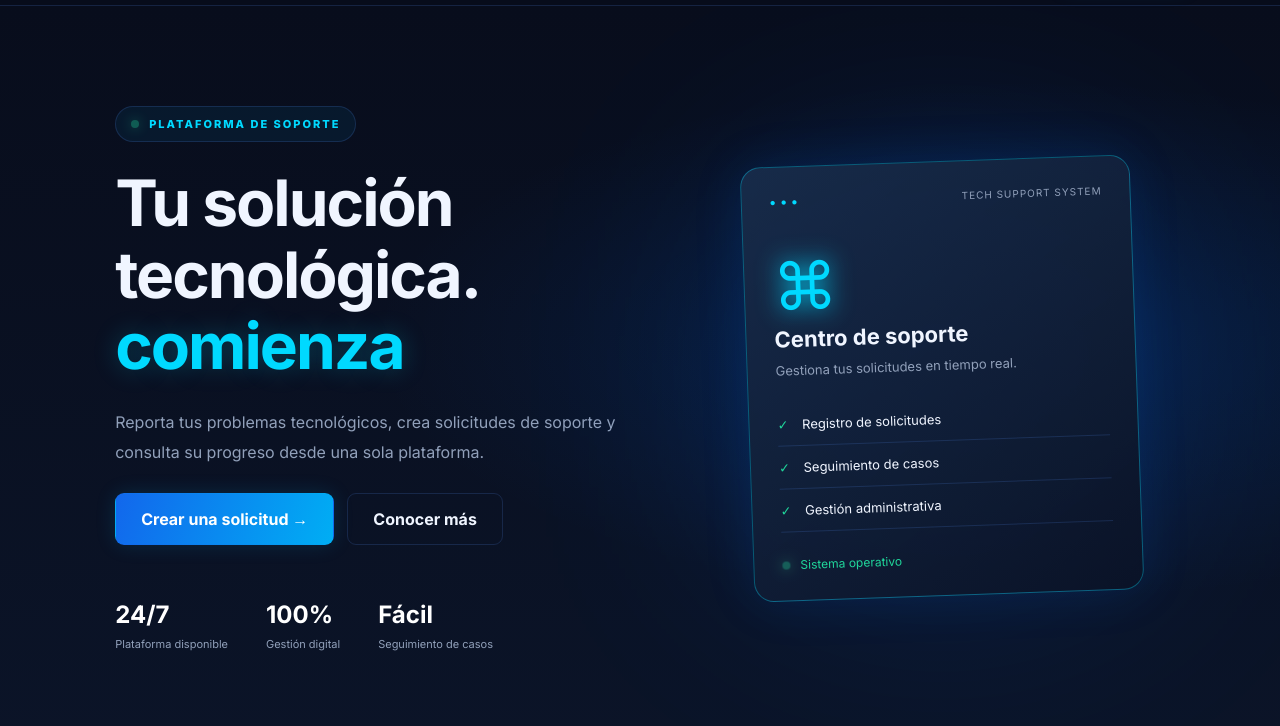
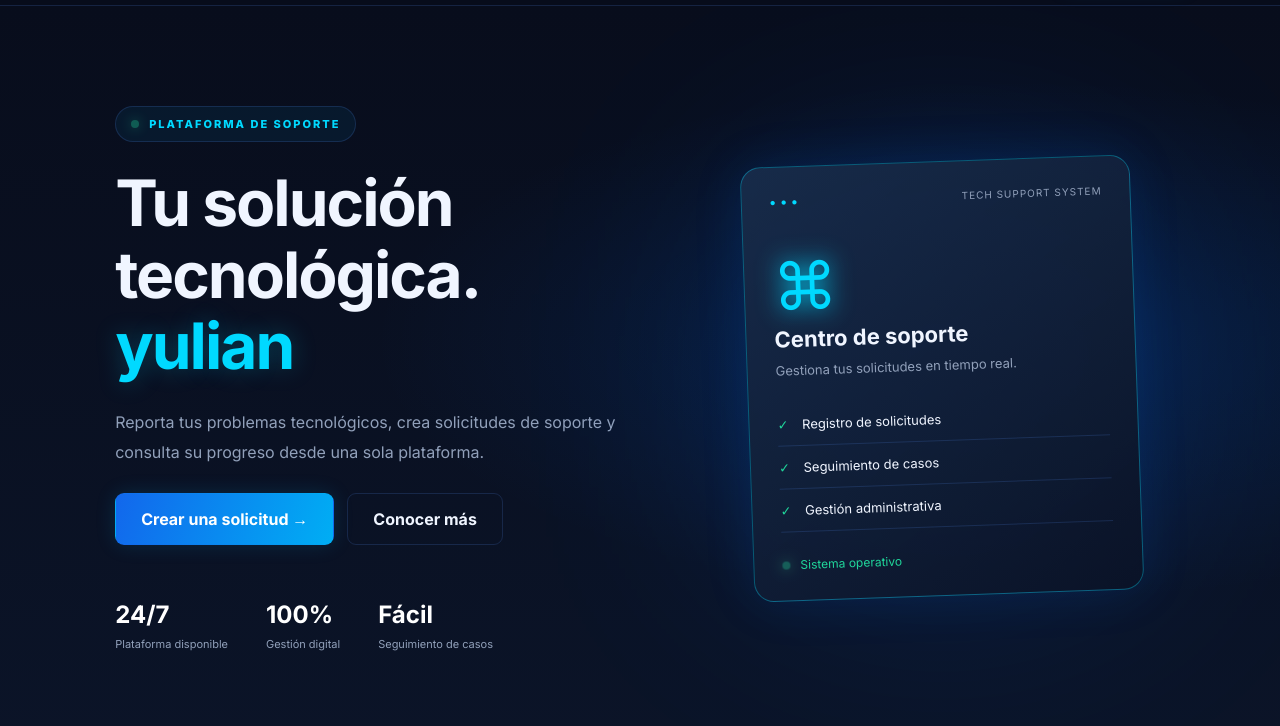
Before and after one commit to julonlondres-hash/tecny-soport, a plain HTML site: page index.html in a window 1280 px wide. Shown: the part 74-800 px from the top of the page. Drawn offline with Linux system fonts and the light colour scheme; a script that the page names is missing.

Commit message:
Actualizar página web

```diff
--- a/index.html
+++ b/index.html
@@ -41,7 +41,7 @@
 
                 <h1>
                     Tu solución tecnológica.
-                    <span>comienza</span>
+                    <span>yulian</span>
                 </h1>
 
                 <p>
```
